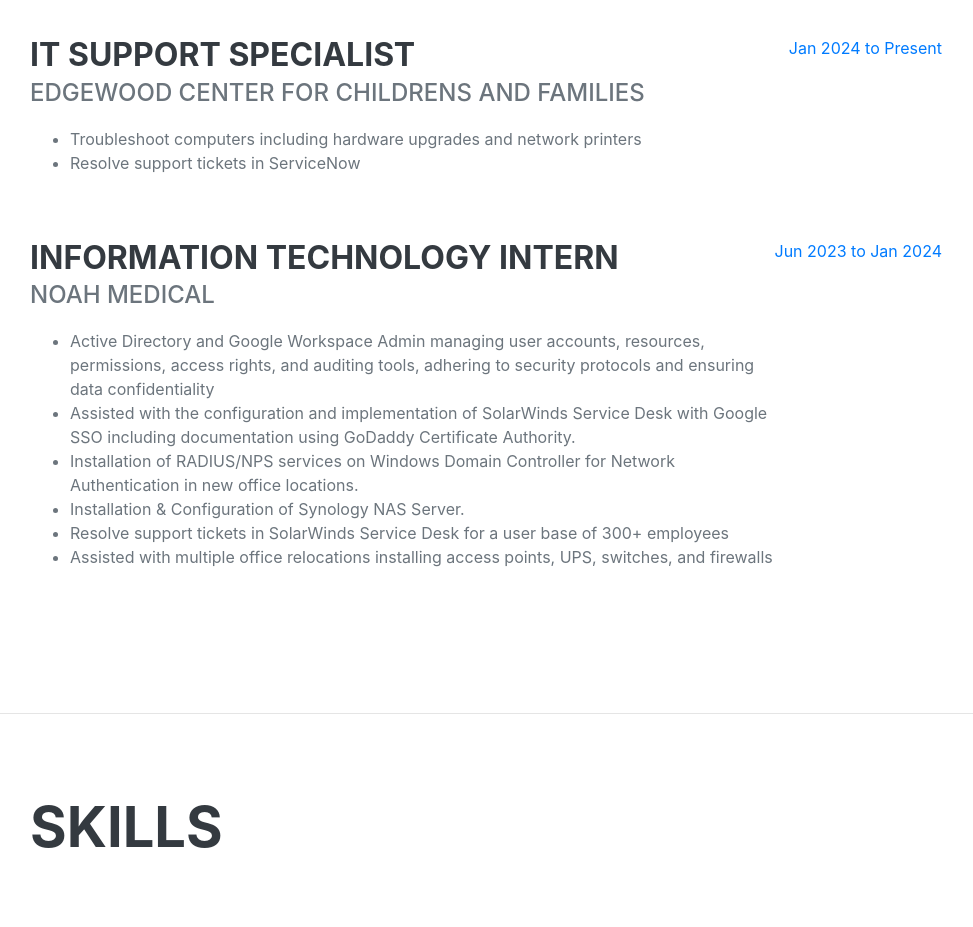
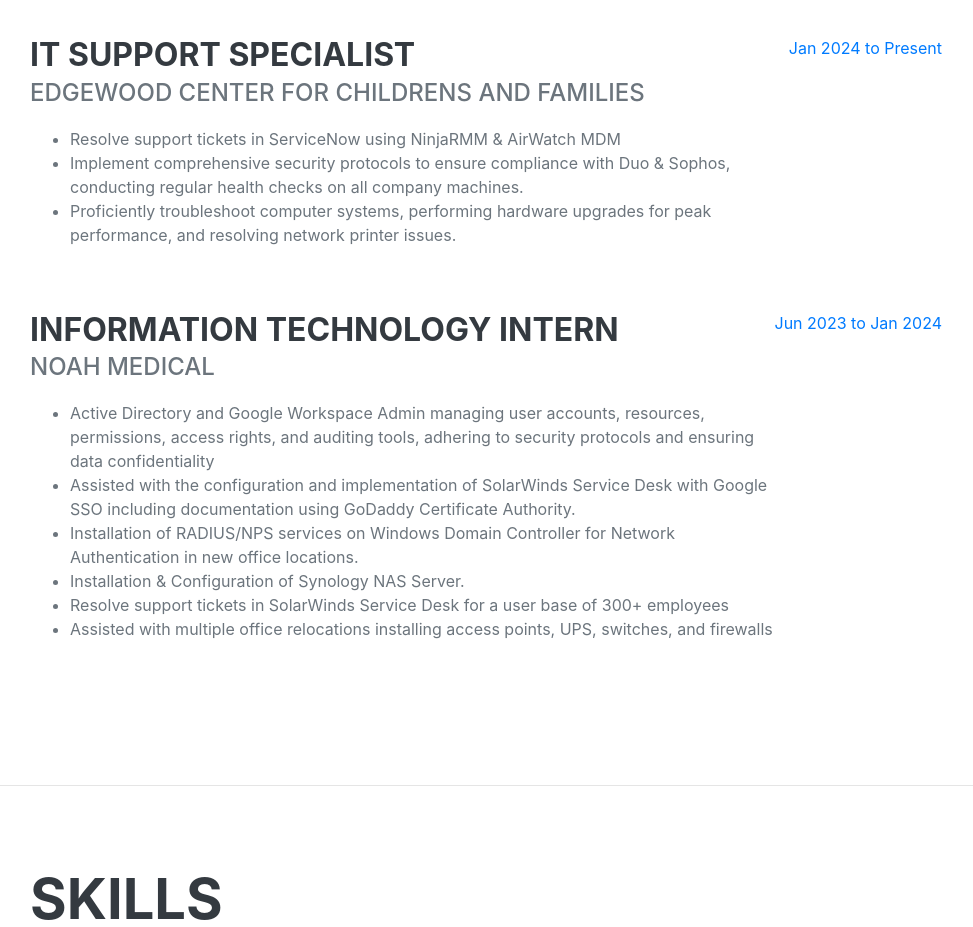
Before and after one commit to anjru22/cloud-resume-challenge, a plain HTML site: page website/index.html in a window 1280 px wide. Shown: the part 960-1887 px from the top of the page, without its empty margins (290-1263 px from the left). Drawn offline with nearby package versions, Linux system fonts and the light colour scheme; no server answers; a web font is replaced by a local one.

Commit message:
3-28-2024

```diff
--- a/website/index.html
+++ b/website/index.html
@@ -78,8 +78,9 @@
                             <h3 class="mb-0">IT Support Specialist</h3>
                             <div class="subheading mb-3">Edgewood Center for Childrens and Families</div>
                             <ul>
-                            <li>Troubleshoot computers including hardware upgrades and network printers</li>
-                            <li>Resolve support tickets in ServiceNow</li>
+                            <li>Resolve support tickets in ServiceNow using NinjaRMM & AirWatch MDM</li>
+                            <li>Implement comprehensive security protocols to ensure compliance with Duo & Sophos, conducting regular health checks on all company machines.</li>
+                            <li>Proficiently troubleshoot computer systems, performing hardware upgrades for peak performance, and resolving network printer issues.</li>
                             </ul>
                         </div>
                         <div class="flex-shrink-0"><span class="text-primary">Jan 2024 to Present</span></div>
```
